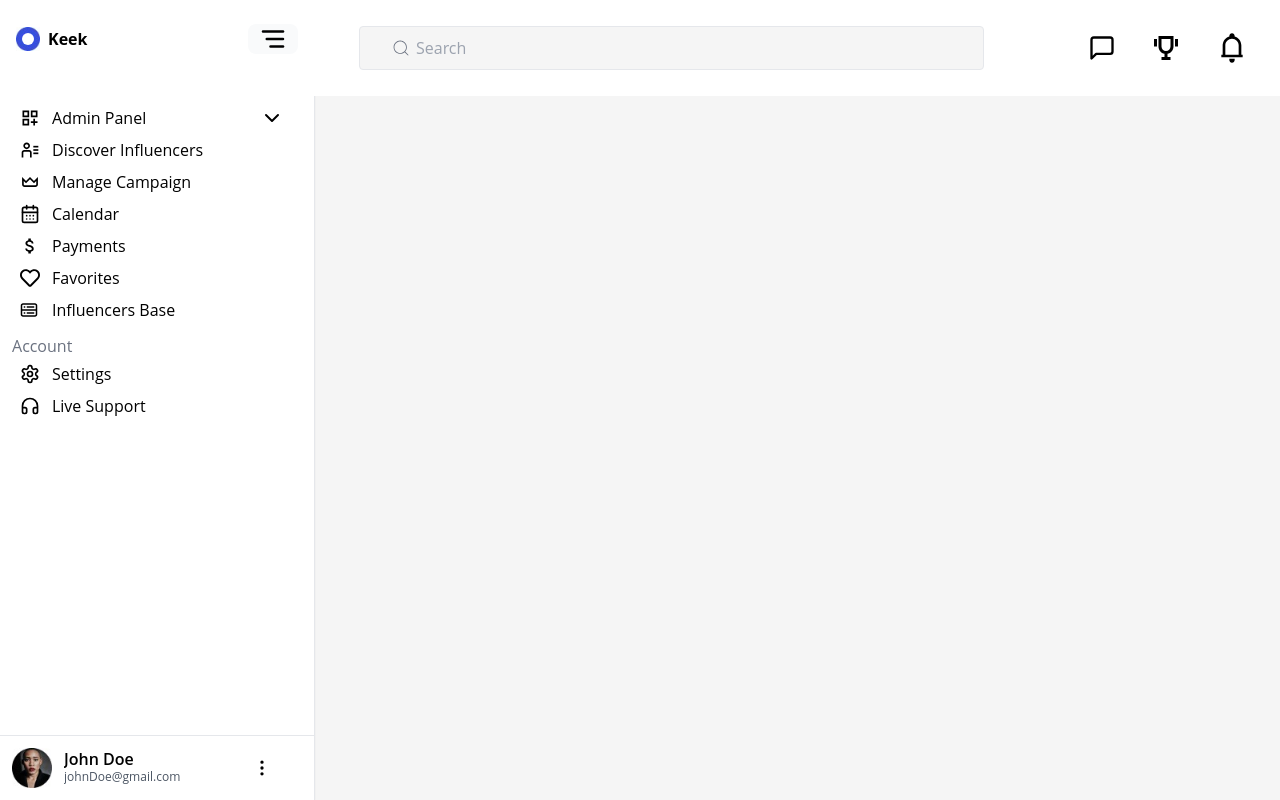
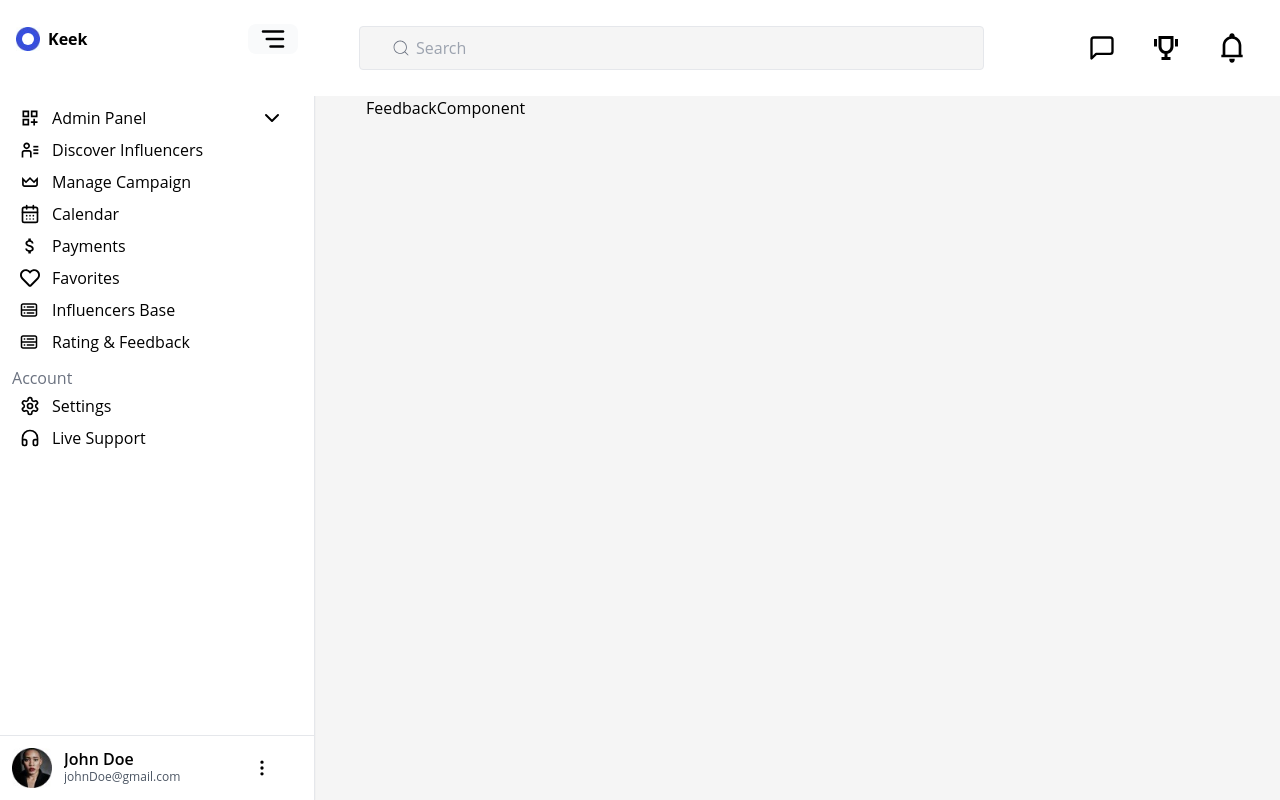
Before and after one commit to Tejas812002/Keek, a React (Create React App) app: page /ratingAndFeedback in a window 1280 px wide. Built offline with nearby package versions, Linux system fonts and the light colour scheme.

Commit message:
Calender-Feedback structure push

```diff
--- /dev/null
+++ b/src/Calendar&Component/Calendar/CalendarComponent.jsx
@@ -0,0 +1,19 @@
+import React, { useContext } from 'react'
+import { Mycontext } from '../../utils/Context';
+
+const CalendarComponent = () => {
+  const contextState = useContext(Mycontext);
+const expanded = contextState.expanded;
+
+  return (
+    <div class={` flex relative top-20 ${
+      !expanded
+        ? "left-[100px] w-[calc(100%-110px)]"
+        : "left-[350px] w-[calc(100%-360px)]"
+    }  overflow-y-auto  bg-[#F5F5F5] space-y-4 p-4 `}>
+
+      CalendarComponent</div>
+  )
+}
+
+export default CalendarComponent
--- /dev/null
+++ b/src/Calendar&Component/CalendarEvents/CalendarEvents.jsx
@@ -0,0 +1,19 @@
+import React, { useContext } from 'react'
+import { Mycontext } from '../../utils/Context';
+
+const CalendarEvents = () => {
+  const contextState = useContext(Mycontext);
+const expanded = contextState.expanded;
+
+  return (
+    <div class={` flex relative top-20 ${
+      !expanded
+        ? "left-[100px] w-[calc(100%-110px)]"
+        : "left-[350px] w-[calc(100%-360px)]"
+    }  overflow-y-auto  bg-[#F5F5F5] space-y-4 p-4 `}>
+
+      CalendarEvents</div>
+  )
+}
+
+export default CalendarEvents
--- a/src/Components/NavigationBar/SideBar/SidebarContent.jsx
+++ b/src/Components/NavigationBar/SideBar/SidebarContent.jsx
@@ -52,6 +52,15 @@ const SidebarContent = () => {
           />
         </Link>
 
+        <Link to={"/ratingAndFeedback"}>
+          <SidebarItem
+            icon={<CgDatabase size={18} />}
+            text="Rating & Feedback"
+          />
+        </Link>
+
+
+
         <SidebarContext.Consumer>
           {({ expanded }) =>
             expanded ? (
--- /dev/null
+++ b/src/FeedbackComponent/FeedbackComponent.jsx
@@ -0,0 +1,19 @@
+import React, { useContext } from 'react'
+import { Mycontext } from '../utils/Context';
+
+const FeedbackComponent = () => {
+    const contextState = useContext(Mycontext);
+const expanded = contextState.expanded;
+
+  return (
+    <div class={` flex relative top-20 ${
+        !expanded
+          ? "left-[100px] w-[calc(100%-110px)]"
+          : "left-[350px] w-[calc(100%-360px)]"
+      }  overflow-y-auto  bg-[#F5F5F5] space-y-4 p-4 `}>
+
+        FeedbackComponent</div>
+  )
+}
+
+export default FeedbackComponent
--- a/src/MainRouter/MainRouter.jsx
+++ b/src/MainRouter/MainRouter.jsx
@@ -10,6 +10,8 @@ import DiscoverInfluencer from "../DiscoverInfluencer/DiscoverInfluencer";
 import Favourites from '../Favourites/Favourites';
 import Profile from '../ProfileComponent/Profile';
 import MusicList from "../Favourites/MusicList";
+import FeedbackComponent from "../FeedbackComponent/FeedbackComponent";
+import CalendarComponent from "../Calendar&Component/Calendar/CalendarComponent";
 
 
 const MainRouter = () => {
@@ -103,6 +105,10 @@ const MainRouter = () => {
           path="/musicList"
           element={<MusicList/>}
         />
+         <Route
+          path="/ratingAndFeedback"
+          element={<FeedbackComponent/>}
+        />
 
 
 
```
